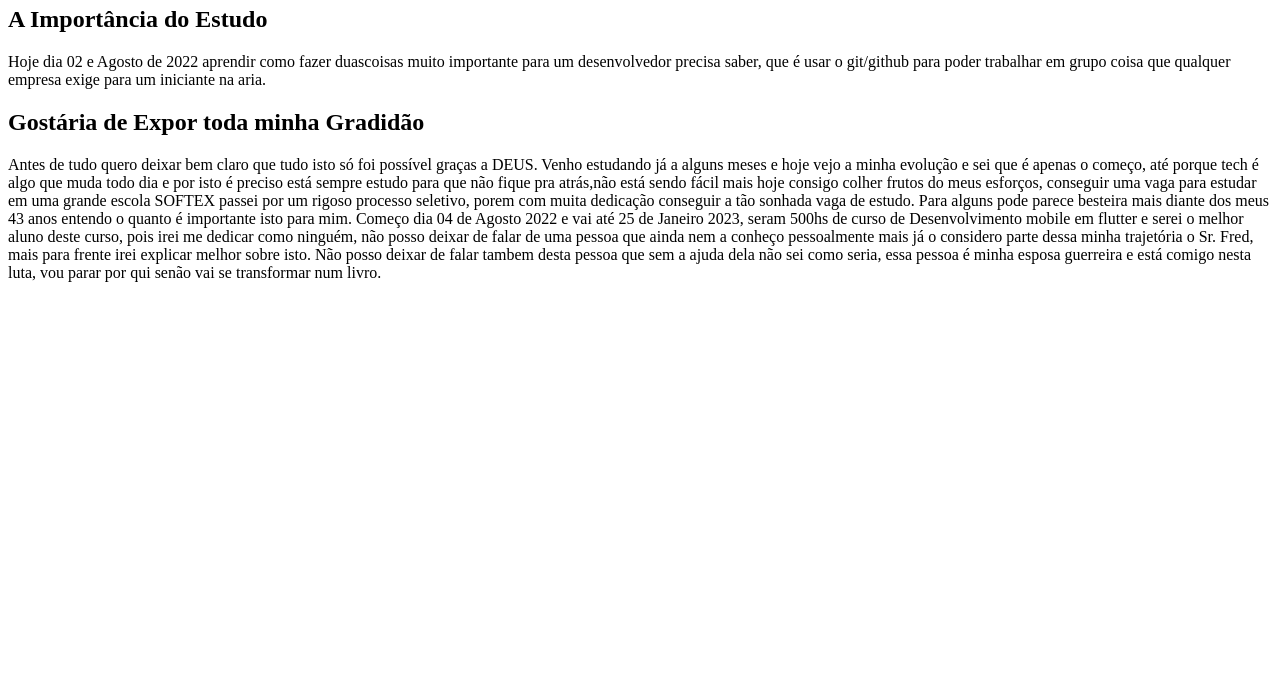
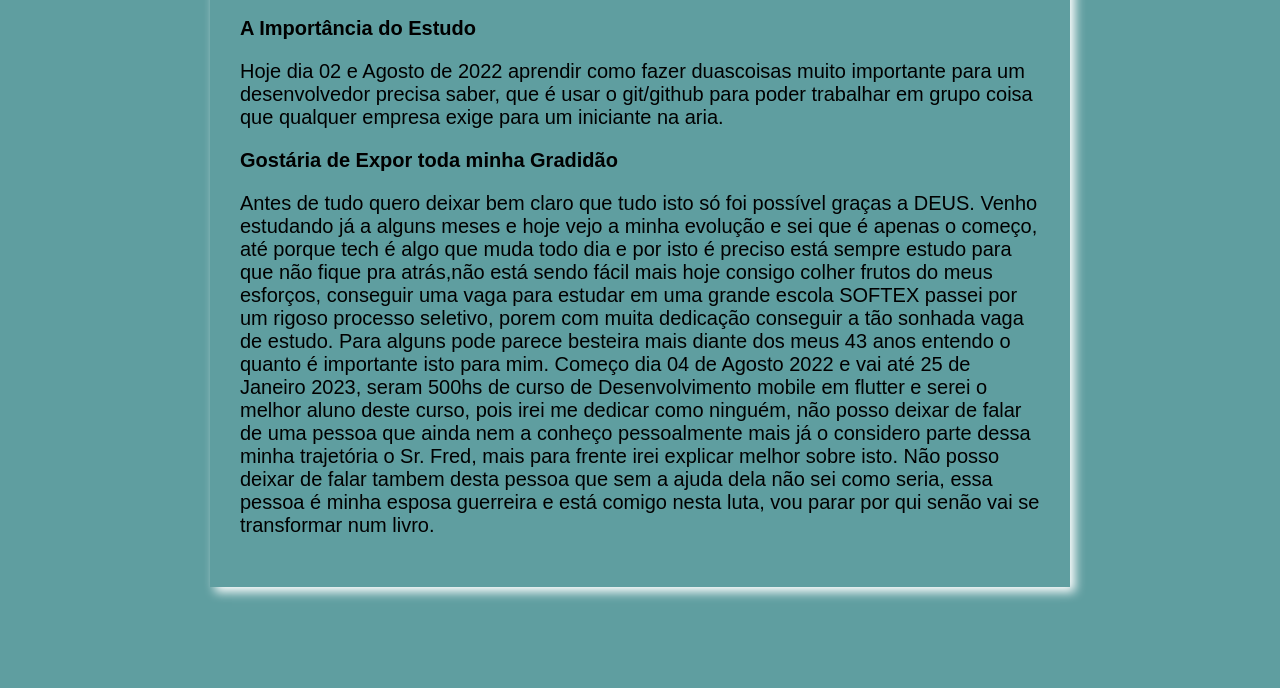
Before and after one commit to Valter-Jose-Jr/aplicando_aula, a plain HTML site: page index.html in a window 1280 px wide. Shown: the part 112-800 px from the top of the page. Drawn offline with Linux system fonts and the light colour scheme.

Commit message:
do jeito certo css
Fiz um novo css.

```diff
--- /dev/null
+++ b/estilo1/style.css
@@ -0,0 +1,12 @@
+*{
+    font-family: Arial, Helvetica, sans-serif;
+    font-size: 20px;
+
+}
+body{
+    background-color: cadetblue;
+    width: 800px;
+    margin: auto;
+    padding: 30px;
+    box-shadow: 5px 5px 10px white;
+}
--- a/index.html
+++ b/index.html
@@ -5,6 +5,7 @@
     <meta http-equiv="X-UA-Compatible" content="IE=edge">
     <meta name="viewport" content="width=device-width, initial-scale=1.0">
     <title>Titulo usando Git Novo</title>
+    <link rel="stylesheet" href="estilo1/style.css">
 </head>
 <body>
     <main>
```
